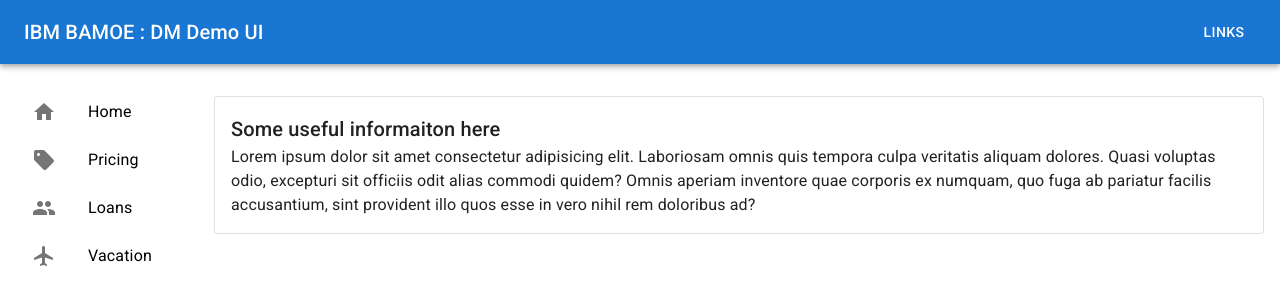
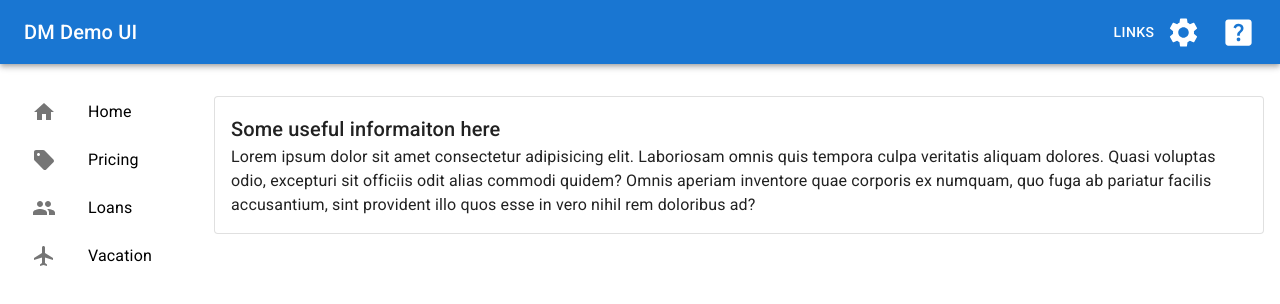
Before and after one commit to gerry-baird/react_dm_pricing, a React (Create React App) app: page / in a window 1280 px wide. Shown: the top 304 px of the page. Built offline with nearby package versions, Linux system fonts and the light colour scheme.

Commit message:
App title and pricing card update

```diff
--- a/src/components/MyAppBar.jsx
+++ b/src/components/MyAppBar.jsx
@@ -1,19 +1,30 @@
 import React, { useState } from "react";
 import {
   AppBar,
+  Box,
   styled,
   Toolbar,
   Typography,
   Menu,
   MenuItem,
 } from "@mui/material";
-
+import HelpCenterIcon from "@mui/icons-material/HelpCenter";
+import SettingsIcon from "@mui/icons-material/Settings";
 import Button from "@mui/material/Button";
 
 const StyledToolbar = styled(Toolbar)({
   display: "flex",
   justifyContent: "space-between",
 });
+
+const Icons = styled(Box)(({ theme }) => ({
+  display: "none",
+  alignItems: "center",
+  gap: "20px",
+  [theme.breakpoints.up("sm")]: {
+    display: "flex",
+  },
+}));
 
 export default function MyAppBar() {
   const [menuOpen, setMenuOpen] = useState(false);
@@ -27,12 +38,16 @@
     <AppBar position="sticky">
       <StyledToolbar>
         <Typography variant="h6" component="div" sx={{ flexGrow: 1 }}>
-          IBM BAMOE : DM Demo UI
+          DM Demo UI
         </Typography>
 
         <Button color="inherit" onClick={(e) => setMenuOpen(true)}>
           Links
         </Button>
+        <Icons>
+          <SettingsIcon fontSize="large" />
+          <HelpCenterIcon fontSize="large" />
+        </Icons>
       </StyledToolbar>
       <Menu
         id="demo-positioned-menu"
```
